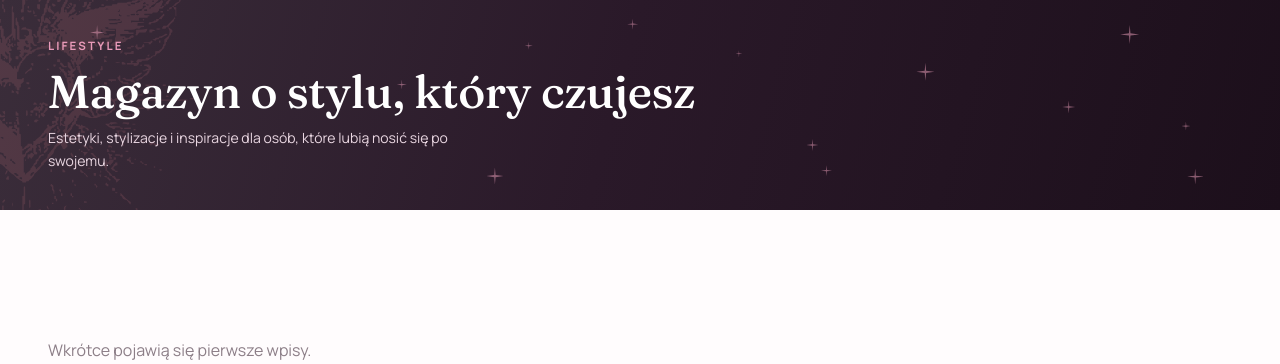
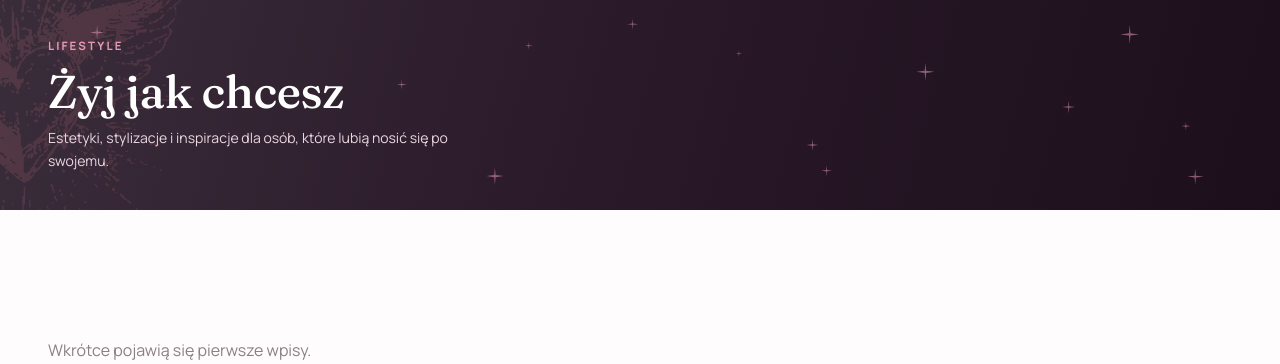
Before and after one commit to Isimis/Spooky-Strawberry, a Django app: page /poradniki/ in a window 1280 px wide. Shown: the part 112-476 px from the top of the page. Run offline with Django 5.2, Linux system fonts and the light colour scheme; data comes from the database, SQL or seed files in the repository; data that the repository does not hold is empty.

Commit message:
Zmien naglowek magazynu lifestyle

```diff
--- a/templates/blog/list.html
+++ b/templates/blog/list.html
@@ -8,7 +8,7 @@
     {% include "includes/hero_stars.html" %}
     <div class="ph-in">
         <div class="eyebrow">Lifestyle</div>
-        <h1>Magazyn o stylu, który czujesz</h1>
+        <h1>Żyj jak chcesz</h1>
         <p>Estetyki, stylizacje i inspiracje dla osób, które lubią nosić się po swojemu.</p>
     </div>
 </section>
```
